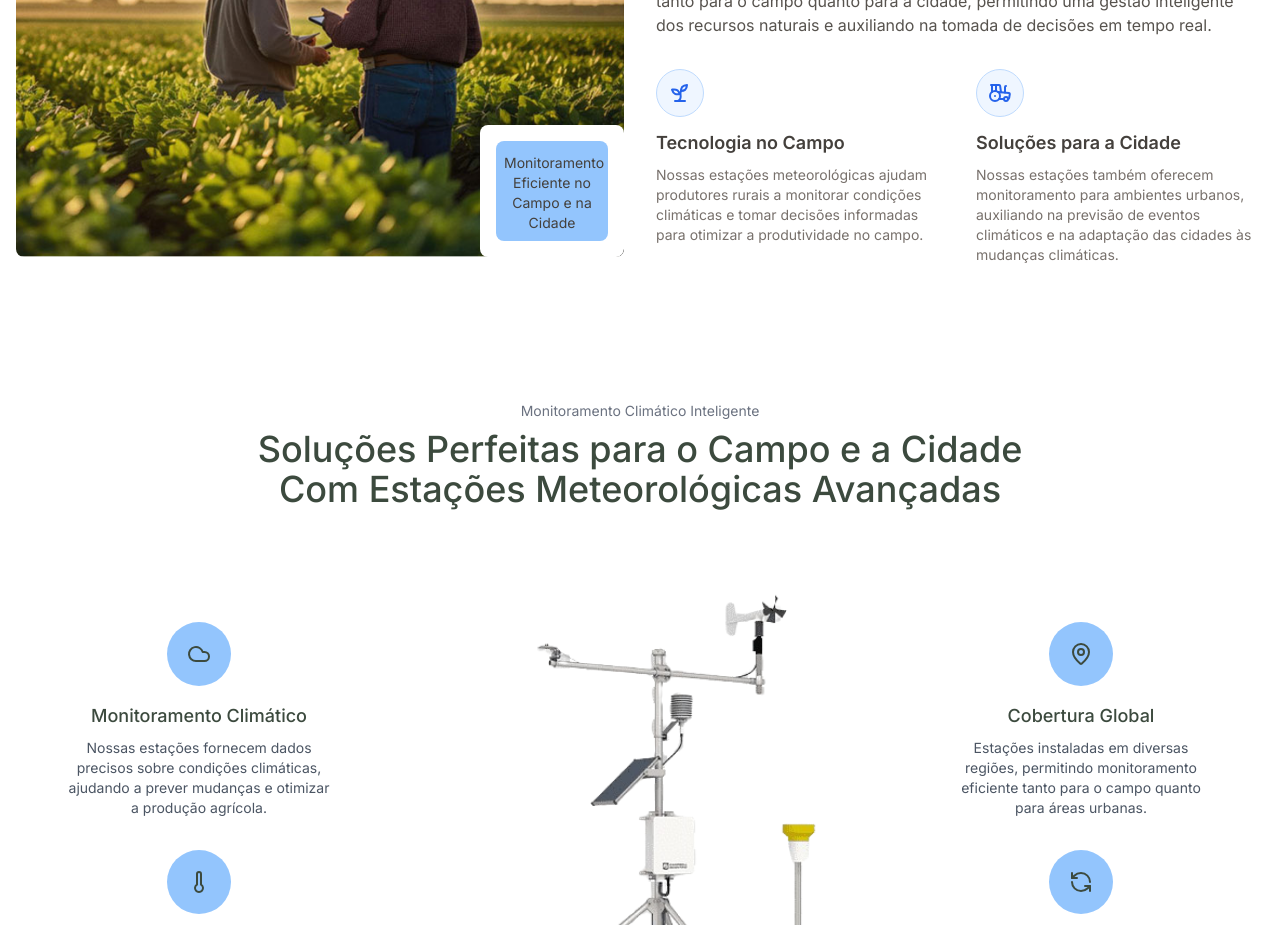
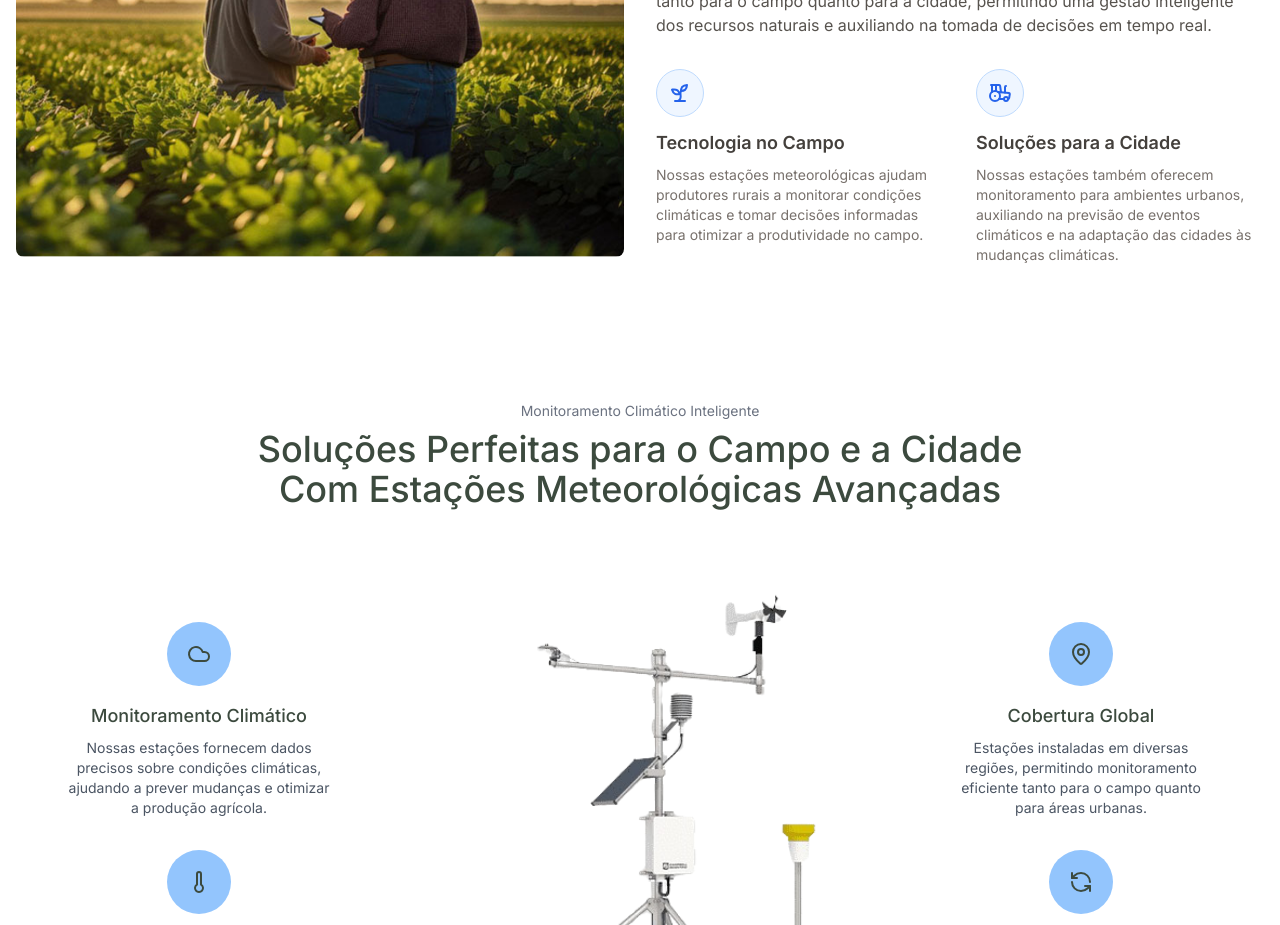
Before and after one commit to devPrates/agroclima, a Next.js app: page / in a window 1280 px wide. Shown: the part 1240-2165 px from the top of the page. Built offline with nearby package versions, Linux system fonts and the light colour scheme.

Commit message:
feat: about bug fix

```diff
--- a/components/about-section.tsx
+++ b/components/about-section.tsx
@@ -17,12 +17,6 @@ export default function AboutSection() {
                                 className="h-auto w-full object-cover"
                             />
 
-                            {/* Stats box - positioned inside the image container */}
-                            <div className="absolute bottom-0 right-0 w-32 rounded-lg bg-white p-3 text-center sm:w-36 sm:p-4">
-                                <div className="bg-blue-300 p-2 rounded-lg">
-                                    <div className="mt-1 text-xs text-stone-700 sm:text-sm">Monitoramento Eficiente no Campo e na Cidade</div>
-                                </div>
-                            </div>
                         </div>
                     </div>
 
```
